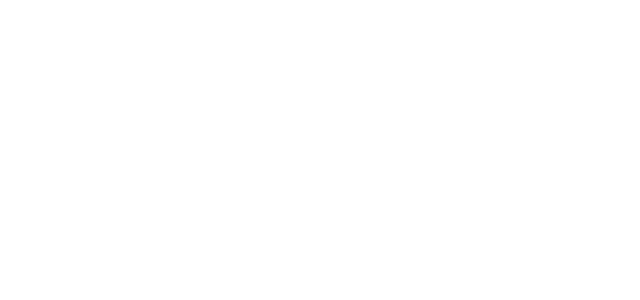
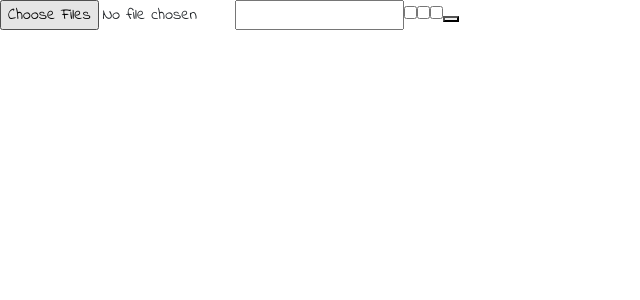
Before and after one commit to alexpanko/playgrounds-frontend, a React (Create React App) app: page /addPG in a window 1280 px wide. Shown: the top 300 px of the page, without its empty margins (0-640 px from the left). Built offline with nearby package versions, Linux system fonts and the light colour scheme.

Commit message:
multiple photo upload

```diff
--- a/src/App.js
+++ b/src/App.js
@@ -1,10 +1,11 @@
 import React, { Component } from 'react';
-import logo from './logo.svg';
 import './App.css';
-import { Route, Link, Switch } from 'react-router-dom'
+import { Route, Link, Switch, Redirect } from 'react-router-dom'
 import Home from './components/Home/Home'
 import Signup from './components/Signup/Signup'
 import Login from './components/Login/Login'
+import AddPG from './components/AddPG/AddPG';
+import MainMap from './components/MainMap/MainMap';
 
 export default class App extends Component {
 
@@ -18,16 +19,15 @@ export default class App extends Component {
 
   render() {
 
-    if(this.state.user) {
-      return <h1>Welcome {this.state.user.username}</h1>
-    }
-
     return (
       <div>
         <Switch>
+       { this.state.user && <Redirect exact from="/login" to="/main-map"/>}
           <Route exact path='/' component={Home} />
           <Route exact path='/signup' component={Signup} />
           <Route exact path='/login' render={() => <Login setUser={this.setUser} />} />
+          <Route exact path='/addPG' component={AddPG} />
+          <Route exact path='/main-map' component={MainMap} />
         </Switch>
       </div>
     )
--- /dev/null
+++ b/src/components/AddPG/AddPG.jsx
@@ -0,0 +1,56 @@
+import React, {useState} from 'react'
+import UserService from '../../services/user-service';
+//import AddPhoto from '../AddPhoto/AddPhoto'
+const service = new UserService()
+
+export default function ShowPG(props) {
+    const [photo, setPhoto] = useState();
+    const [address, setAddress ] = useState('');
+    const [slide, setSlide ] = useState(false);
+    const [swing, setSwing ] = useState(false);
+    const [rollerBungge, setRollerBungge] = useState(false);
+
+
+    const handleSubmit = async(e) => {
+        e.preventDefault();
+       const formData = new FormData();
+       console.log('photo', photo);
+       Array.from(photo).forEach(element => {
+        formData.append('photo', element);
+       });
+       formData.append('address', address);
+       formData.append('slide', slide);
+       formData.append('swing', swing);
+       formData.append('rollerBungge', rollerBungge);
+
+       let result = await service.addPG(formData)
+       props.history.push('/main-map')
+
+      };
+
+      const handleFileUpload = async(e) => {
+        setPhoto(e.target.files);
+        console.log('files', e.target.files);
+        }
+
+
+    return (
+        <>
+        <div>
+            <form  onSubmit={(e =>handleSubmit(e))}>
+                <input type="file" name="photo" multiple onChange={(e => handleFileUpload(e))}/>
+
+                <input type="text" name=""  onChange={(e => setAddress(e.target.value))}/>
+                <input type="checkbox" name="" onChange={(e => setSlide(!slide))}/>
+                <input type="checkbox" name="" onChange={(e => setSwing(!swing))}/>
+                <input type="checkbox" name=""  onChange={(e => setRollerBungge(!rollerBungge))}/>
+
+                <button type="submit" />
+
+            </form>
+
+
+        </div>
+        </>
+    )
+}
--- a/src/components/Login/Login.jsx
+++ b/src/components/Login/Login.jsx
@@ -1,34 +1,37 @@
-import React, { Component } from 'react';
-import { Link } from 'react-router-dom';
-import AuthService from '../../services/auth-service'
-import './Login.css';
+import React, { Component } from "react";
+import { Link, Redirect } from "react-router-dom";
+import AuthService from "../../services/auth-service";
+import "./Login.css";
 
 export default class Login extends Component {
+  state = {
+    username: "",
+    password: "",
+    service: new AuthService(),
 
-    state = {
-        username: '',
-        password: '',
-        service: new AuthService()
-    }
+  };
 
   handleFormSubmit = (event) => {
     event.preventDefault();
     const username = this.state.username;
     const password = this.state.password;
-        this.state.service.login(username, password)
-        .then( response => {
-            this.setState({ username: "", password: "" });
-            this.props.setUser(response)
+    this.state.service
+      .login(username, password)
+      .then((response) => {
+        this.setState({ username: "", password: ""});
+        this.props.setUser(response);
+
       })
-        .catch( error => console.log(error) )
-      }
+      .catch((error) => console.log(error));
+  };
 
   handleChange = (event) => {
-        const {name, value} = event.target;
-        this.setState({[name]: value});
-      }
+    const { name, value } = event.target;
+    this.setState({ [name]: value });
+  };
 
   render() {
+
     return (
       <div className="container">
         <div className="row">
@@ -42,9 +45,12 @@ export default class Login extends Component {
           <div className="col-lg-2"></div>
           <div className="col-lg-8">
             <h1 className="text-center">Login</h1>
-                    <p className="text-center">Don't have an account yet?
+            <p className="text-center">
+              Don't have an account yet?
               <span> </span>
-                        <Link className="" to="/signup">Sign up here</Link>
+              <Link className="" to="/signup">
+                Sign up here
+              </Link>
             </p>
           </div>
           <div className="col-lg-2"></div>
@@ -53,13 +59,20 @@ export default class Login extends Component {
           <div className="col-lg-2"></div>
           <div className="col-lg-8">
             <div className="text-center">
-                        <Link className="btn btn-info my-3 width-300" to="/google">Login with Google</Link>
+              <Link className="btn btn-info my-3 width-300" to="/google">
+                Login with Google
+              </Link>
             </div>
             <div className="hr-text text-center">
               <hr />
-                        <span className="bg-white text-secondary font-italic px-2">or...</span>
+              <span className="bg-white text-secondary font-italic px-2">
+                or...
+              </span>
             </div>
-                    <form className="mt-5 d-flex flex-column align-items-center" onSubmit={this.handleFormSubmit}>
+            <form
+              className="mt-5 d-flex flex-column align-items-center"
+              onSubmit={this.handleFormSubmit}
+            >
               <div className="form-group">
                 <label htmlFor="username">Email address:</label>
                 <input
@@ -68,7 +81,7 @@ export default class Login extends Component {
                   name="username"
                   value={this.state.username}
                   placeholder="Enter email"
-                                onChange={ e => this.handleChange(e)}
+                  onChange={(e) => this.handleChange(e)}
                 />
               </div>
               <div className="form-group">
@@ -79,15 +92,17 @@ export default class Login extends Component {
                   name="password"
                   placeholder="Password"
                   value={this.state.password}
-                                onChange={ e => this.handleChange(e)}
+                  onChange={(e) => this.handleChange(e)}
                 />
               </div>
-                        <button type="submit" className="btn btn-secondary width-300">Login</button>
+              <button type="submit" className="btn btn-secondary width-300">
+                Login
+              </button>
             </form>
           </div>
           <div className="col-lg-2"></div>
         </div>
       </div>
-    )
+    );
   }
 }
--- /dev/null
+++ b/src/components/MainMap/MainMap.jsx
@@ -0,0 +1,14 @@
+import React from 'react'
+import { Link } from 'react-router-dom'
+
+export default function MainMap() {
+    return (
+        <div>
+            MAP
+
+            <Link to='/addPG'> Add new playground</Link>
+
+            <Link to='/admin'> Check new playgrounds</Link>
+        </div>
+    )
+}
--- /dev/null
+++ b/src/services/user-service.js
@@ -0,0 +1,21 @@
+import axios from 'axios'
+
+class UserService {
+  constructor() {
+    this.service = axios.create({
+      baseURL: 'http://localhost:4000',
+      withCredentials: true
+    })
+    //this.service = service
+  }
+
+ addPG = (data) => {
+    return this.service.post('/playground/addPG', data)
+    .then(response => response.data)
+    .catch(err => console.log(err))
+    }
+
+
+}
+
+export default UserService
```
Also changed, not shown: src/components/AdminPage/AdminPage.jsx (added, +33 -0 lines), src/components/Playground/Playground.jsx (added, +9 -0 lines). Lines whose indentation alone changed are shown as unchanged.
